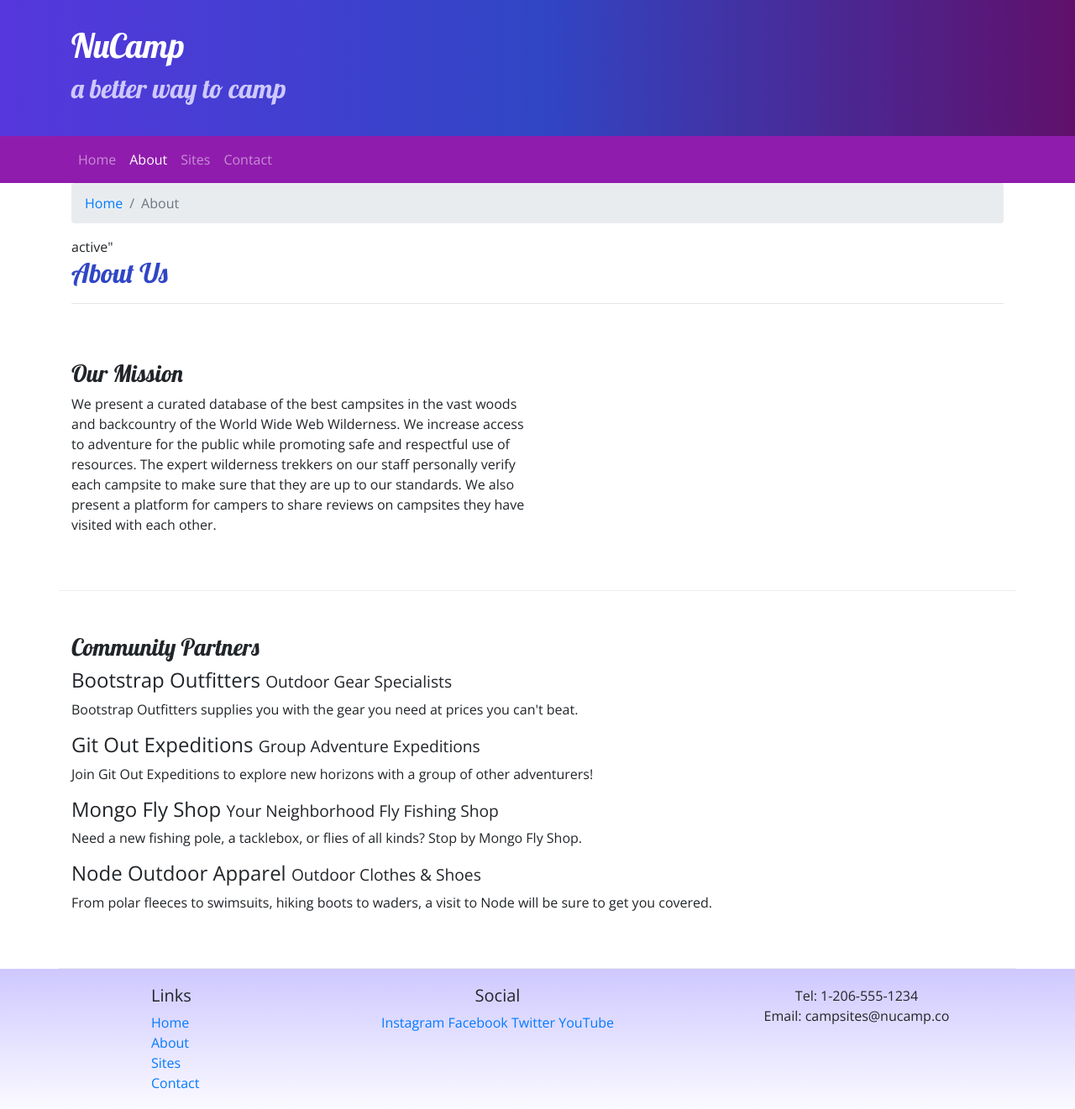
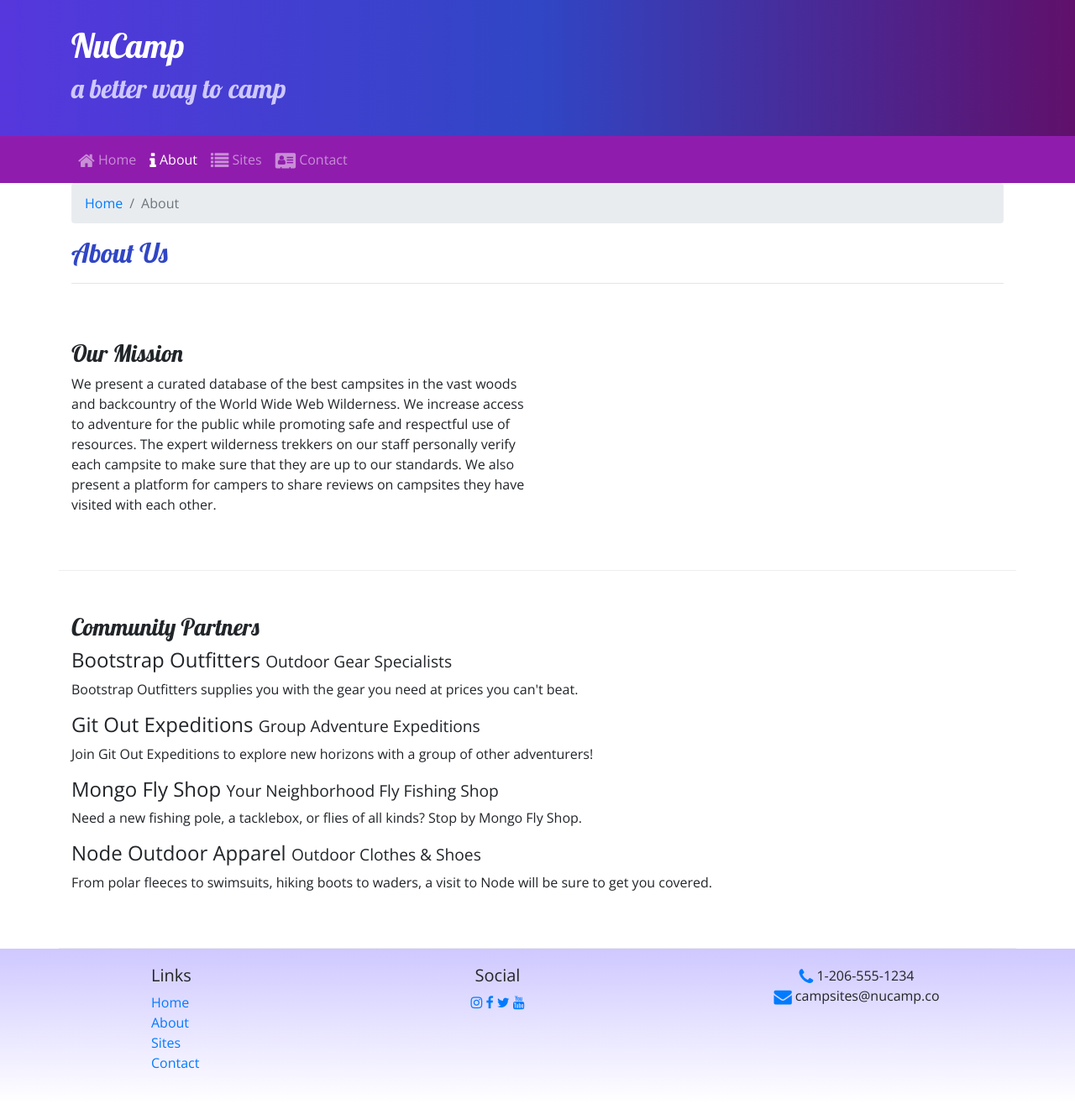
Before and after one commit to MojiTom/nucamp-site, a website: page aboutus.html in a window 1280 px wide. Shown: the whole page at 84% size. Drawn offline with nearby package versions, Linux system fonts and the light colour scheme.

Commit message:
Adding icons

```diff
--- a/aboutus.html
+++ b/aboutus.html
@@ -10,6 +10,7 @@
     <link rel="stylesheet" href="node_modules/bootstrap/dist/css/bootstrap.min.css" />
 
     <!-- Additional CSS must be placed after Bootstrap CSS -->
+    <link rel="stylesheet" href="node_modules/font-awesome/css/font-awesome.min.css">
     <link rel="stylesheet" href="https://fonts.googleapis.com/css?family=Lobster|Open+Sans" />
     <link rel="stylesheet" href="css/styles.css" />
 
@@ -32,17 +33,17 @@
     <nav class="navbar navbar-expand-sm navbar-dark sticky-top">
         <div class="container">
             <!-- Button Notes: This replaces the nav links w/ a button at sm & xs. The ml-auto class
-            moves the button to the right of the navbar. The data-target value should also be in the
-            div surrounding the list. -->
+            moves the button to the right of the navbar. The data-target value should also be the
+            id of the div surrounding the list. -->
             <button class="navbar-toggler ml-auto" type="button" data-toggle="collapse" data-target="#nucampNavbar">
                 <span class="navbar-toggler-icon"></span>
             </button>
             <div class="collapse navbar-collapse" id="nucampNavbar">
                 <ul class="navbar-nav">
-                    <li class="nav-item"><a class="nav-link" href="index.html">Home</a></li>
-                    <li class="nav-item active"><a class="nav-link" href="#">About</a></li>
-                    <li class="nav-item"><a class="nav-link" href="#">Sites</a></li>
-                    <li class="nav-item"><a class="nav-link" href="#">Contact</a></li>
+                    <li class="nav-item"><a class="nav-link" href="index.html"><i class="fa fa-lg fa-home"></i> Home</a></li>
+                    <li class="nav-item active"><a class="nav-link" href="#"><i class="fa fa-lg fa-info"></i> About</a></li>
+                    <li class="nav-item"><a class="nav-link" href="#"><i class="fa fa-lg fa-list"></i> Sites</a></li>
+                    <li class="nav-item"><a class="nav-link" href="#"><i class="fa fa-lg fa-address-card"></i> Contact</a></li>
                 </ul>
             </div>
         </div>
@@ -54,7 +55,7 @@
                 <ol class="breadcrumb">
                     <li class="breadcrumb-item"><a href="index.html">Home</a></li>
                     <li class="breadcrumb-item active">About</li>
-                </ol> active"
+                </ol>
                 <h2>About Us</h2>
                <hr />
             </div>
@@ -96,14 +97,14 @@
                 </div>
                 <div class="col-6 col-sm-5 text-center">
                     <h5>Social</h5>
-                    <a href="http://instagram.com/">Instagram</a>
-                    <a href="http://facebook.com/">Facebook</a>
-                    <a href="http://twitter.com/">Twitter</a>
-                    <a href="http://youtube.com/">YouTube</a>
+                    <a href="http://instagram.com/"><i class="fa fa-instagram"></i> </a>
+                    <a href="http://facebook.com/"><i class="fa fa-facebook"></i> </a>
+                    <a href="http://twitter.com/"><i class="fa fa-twitter" ></i> </a>
+                    <a href="http://youtube.com/"><i class="fa fa-youtube"></i> </a>
                 </div>
                 <div class="col-sm-4 text-center">
-                    Tel: 1-206-555-1234<br />
-                    Email: campsites@nucamp.co
+                    <i class="fa fa-lg text-primary fa-phone"></i> 1-206-555-1234<br />
+                    <i class="fa fa-lg text-primary fa-envelope"></i> campsites@nucamp.co
                 </div>
            </div>
         </div>
--- a/package.json
+++ b/package.json
@@ -15,6 +15,7 @@
   },
   "dependencies": {
     "bootstrap": "^4.5.2",
+    "font-awesome": "^4.7.0",
     "jquery": "^3.5.1",
     "popper.js": "^1.16.1"
   }
```
Also changed, not shown: index.html (+11 -10 lines), 1 other file.
